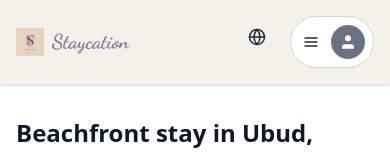
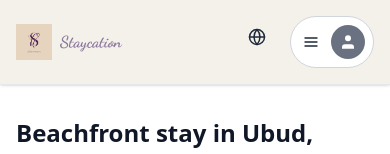
Before and after one commit to SHASHINI-0278/staycation, a React (Vite) app: page /listing/1 in a window 390 px wide. Shown: the top 154 px of the page. Built offline with nearby package versions, Linux system fonts and the light colour scheme.

Commit message:
changes for title

```diff
--- a/src/components/NavBar.jsx
+++ b/src/components/NavBar.jsx
@@ -75,10 +75,10 @@ const Navbar = ({ onSearch, searchQuery }) => {
             <img
               src={staycationLogo}
               alt="Staycation logo"
-              className="h-7 md:h-9 object-contain"
+              className="h-9 md:h-9 object-contain"
             />
 
-            <span className="text-xl md:text-2xl font-artistic text-heather whitespace-nowrap">
+            <span className="text-xxxl md:text-2xl font-artistic text-heather whitespace-nowrap">
               Staycation
             </span>
           </div>
```
